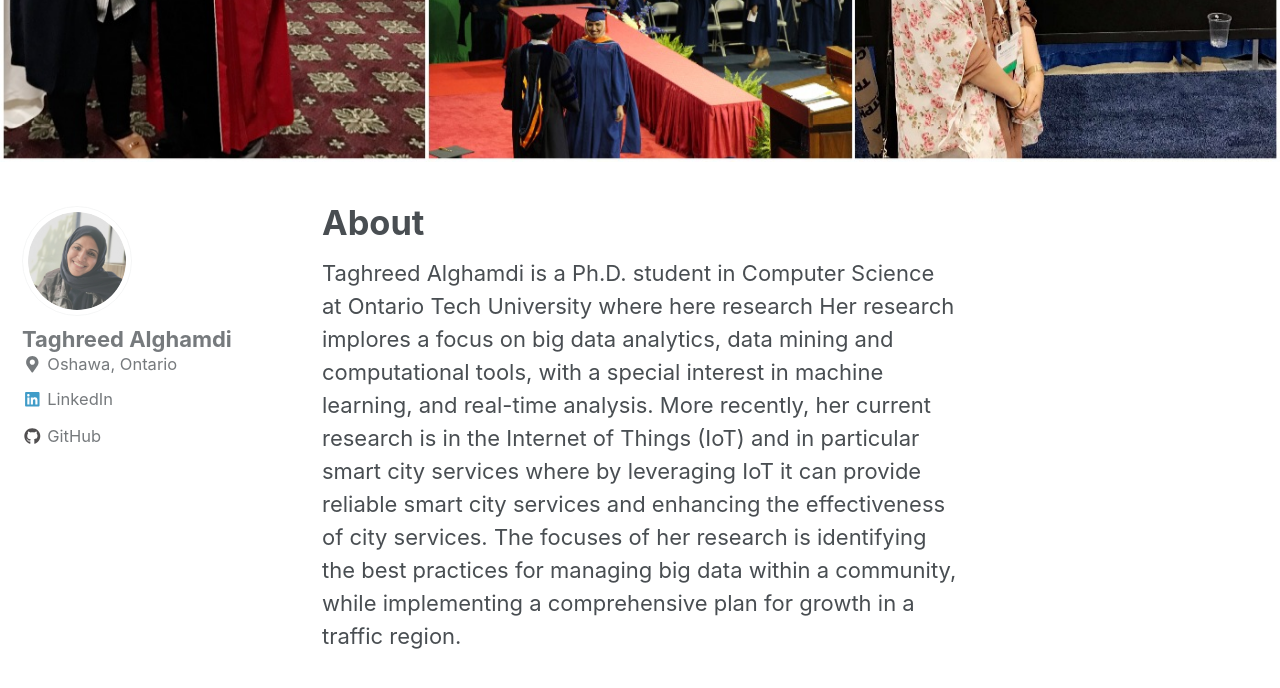
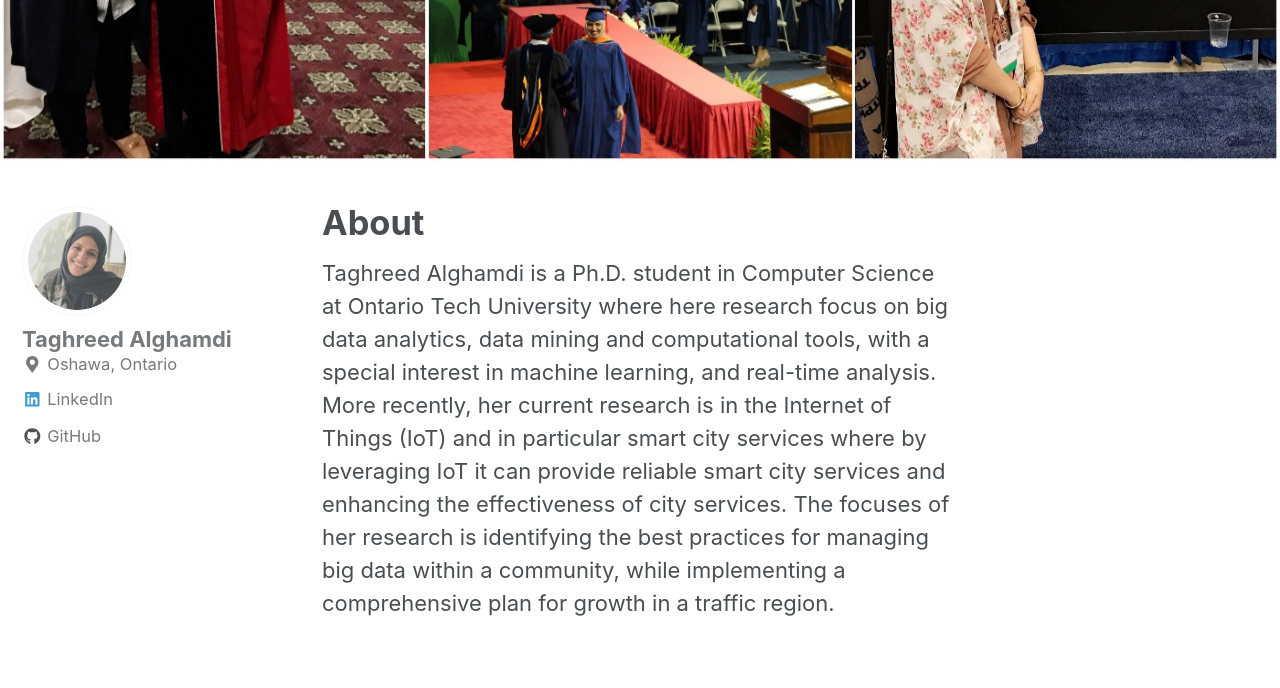
Before and after one commit to TaghreedAlghamdi/TaghreedAlghamdi.github.io, a Jekyll site: the page built from _pages/about.md, in a window 1280 px wide and 900 px high, scrolled down 441 px. Shown: the top 688 px of the window. Built offline with Jekyll 4.4.1, drawn with Linux system fonts in a browser that asks for light colours; nearby versions of some CDN libraries.

Commit message:
six  changes

```diff
--- a/_pages/about.md
+++ b/_pages/about.md
@@ -5,4 +5,4 @@
   image: "/images/bio.jpg"
 ---
 
-Taghreed Alghamdi is a Ph.D. student in Computer Science at  Ontario Tech University where here research Her research implores a focus on big data analytics, data mining and computational tools, with a special interest in machine learning, and real-time analysis. More recently, her current research is in the Internet of Things (IoT) and in particular smart city services where by leveraging IoT it can provide reliable smart city services and enhancing the effectiveness of city services. The focuses of her research is identifying the best practices for managing big data within a community, while implementing a comprehensive plan for growth in a traffic region.
+Taghreed Alghamdi is a Ph.D. student in Computer Science at  Ontario Tech University where here research focus on big data analytics, data mining and computational tools, with a special interest in machine learning, and real-time analysis. More recently, her current research is in the Internet of Things (IoT) and in particular smart city services where by leveraging IoT it can provide reliable smart city services and enhancing the effectiveness of city services. The focuses of her research is identifying the best practices for managing big data within a community, while implementing a comprehensive plan for growth in a traffic region.
```
